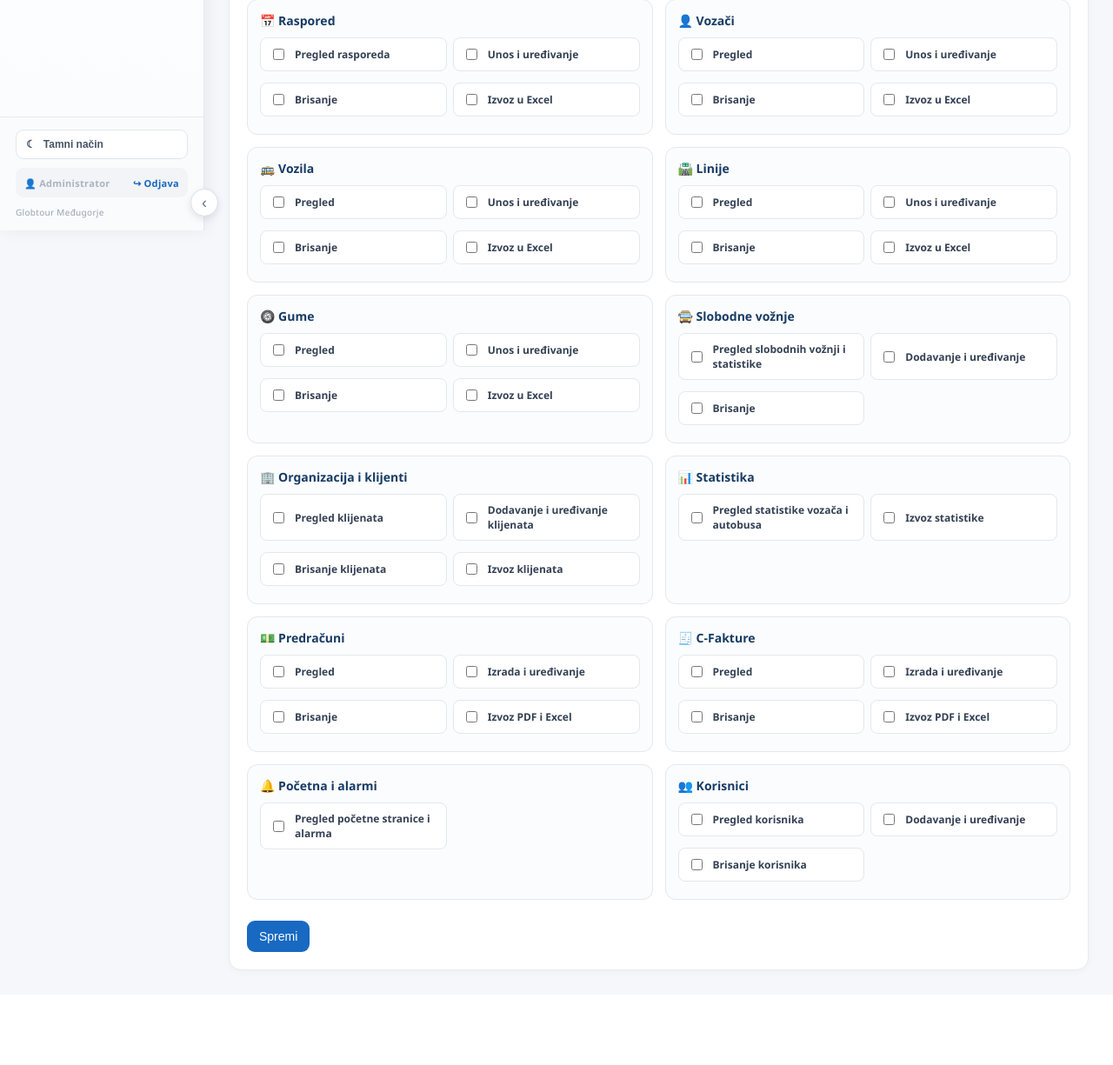
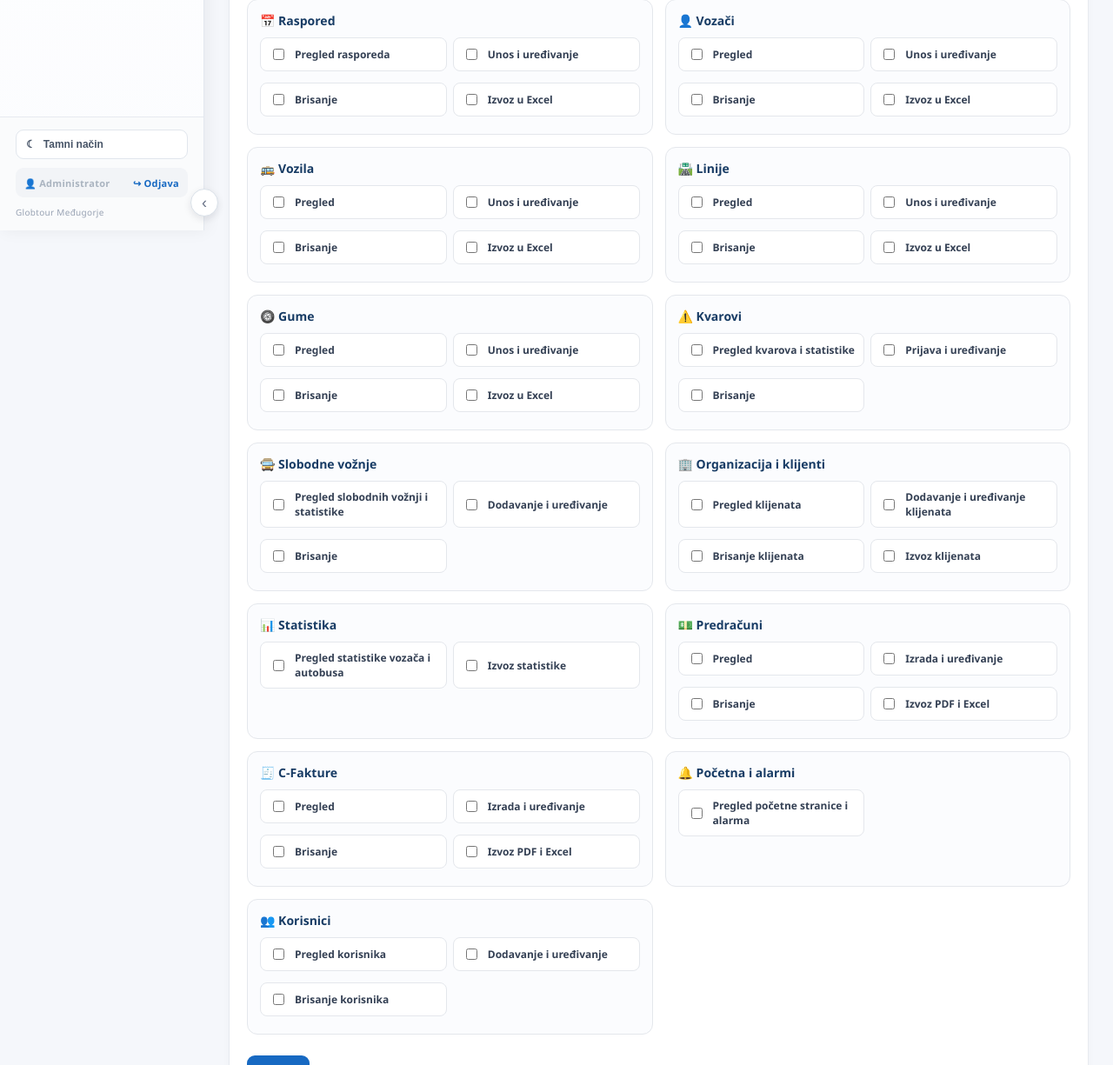
Before and after one commit to Izelenika/Globtour, a Flask app: page /korisnici/novi in a window 1280 px wide. Shown: the part 535-1760 px from the top of the page at 87% size. Before the commit the page ends 1654 px from the top, so only its background shows below. Run offline with Flask 3, Linux system fonts and the light colour scheme; a user stored in the database is signed in; data comes from the database, SQL or seed files in the repository.

Commit message:
Add breakdowns section to user form

```diff
--- a/templates/user_form.html
+++ b/templates/user_form.html
@@ -42,6 +42,11 @@
     ]),
     ('🛞 Gume', [
       ('tires_view','Pregled'),('tires_edit','Unos i uređivanje'),('tires_delete','Brisanje'),('tires_export','Izvoz u Excel')
+    ]),
+    ('⚠️ Kvarovi', [
+      ('breakdowns_view','Pregled kvarova i statistike'),
+      ('breakdowns_edit','Prijava i uređivanje'),
+      ('breakdowns_delete','Brisanje')
     ]),
     ('🚍 Slobodne vožnje', [
       ('free_rides_view','Pregled slobodnih vožnji i statistike'),
```
